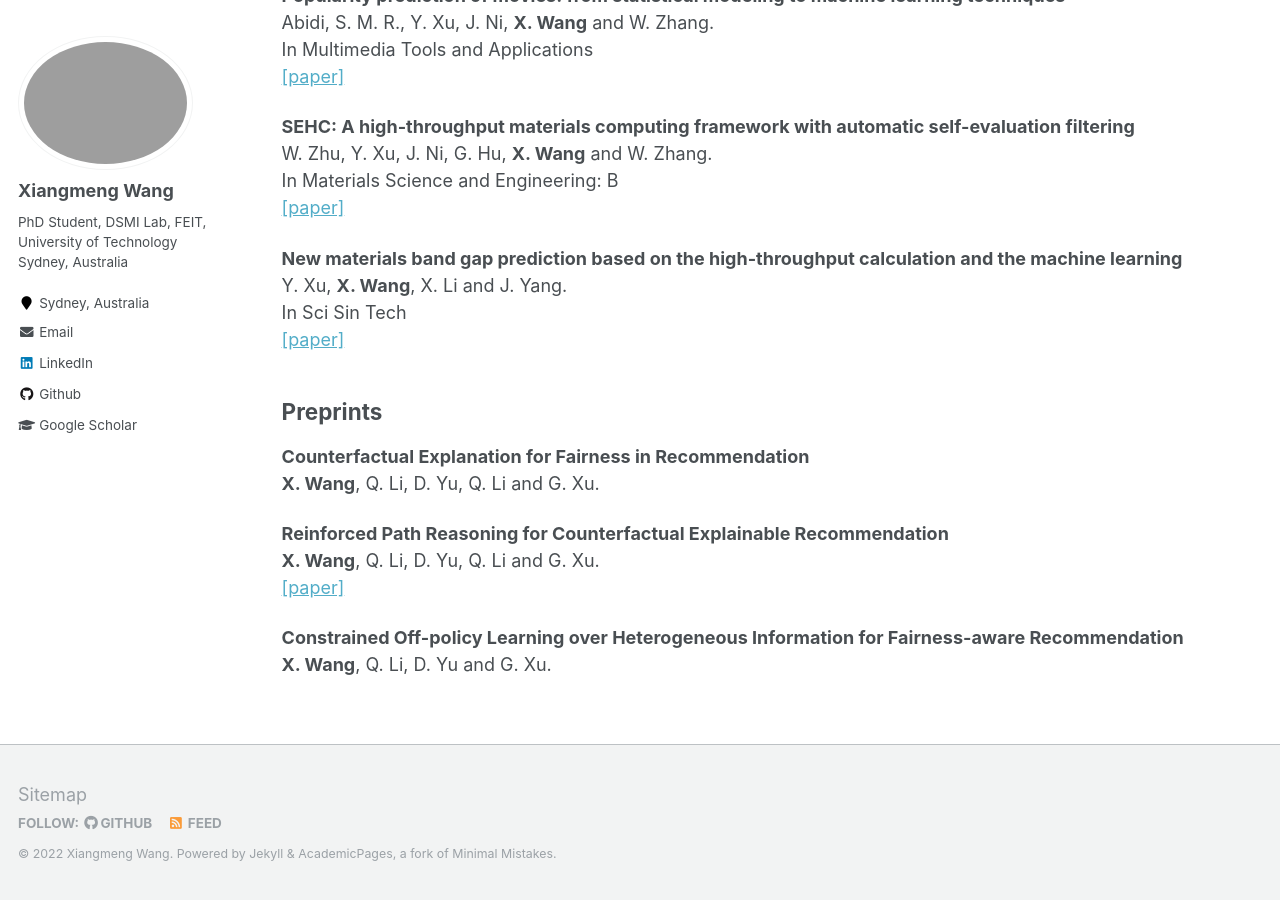
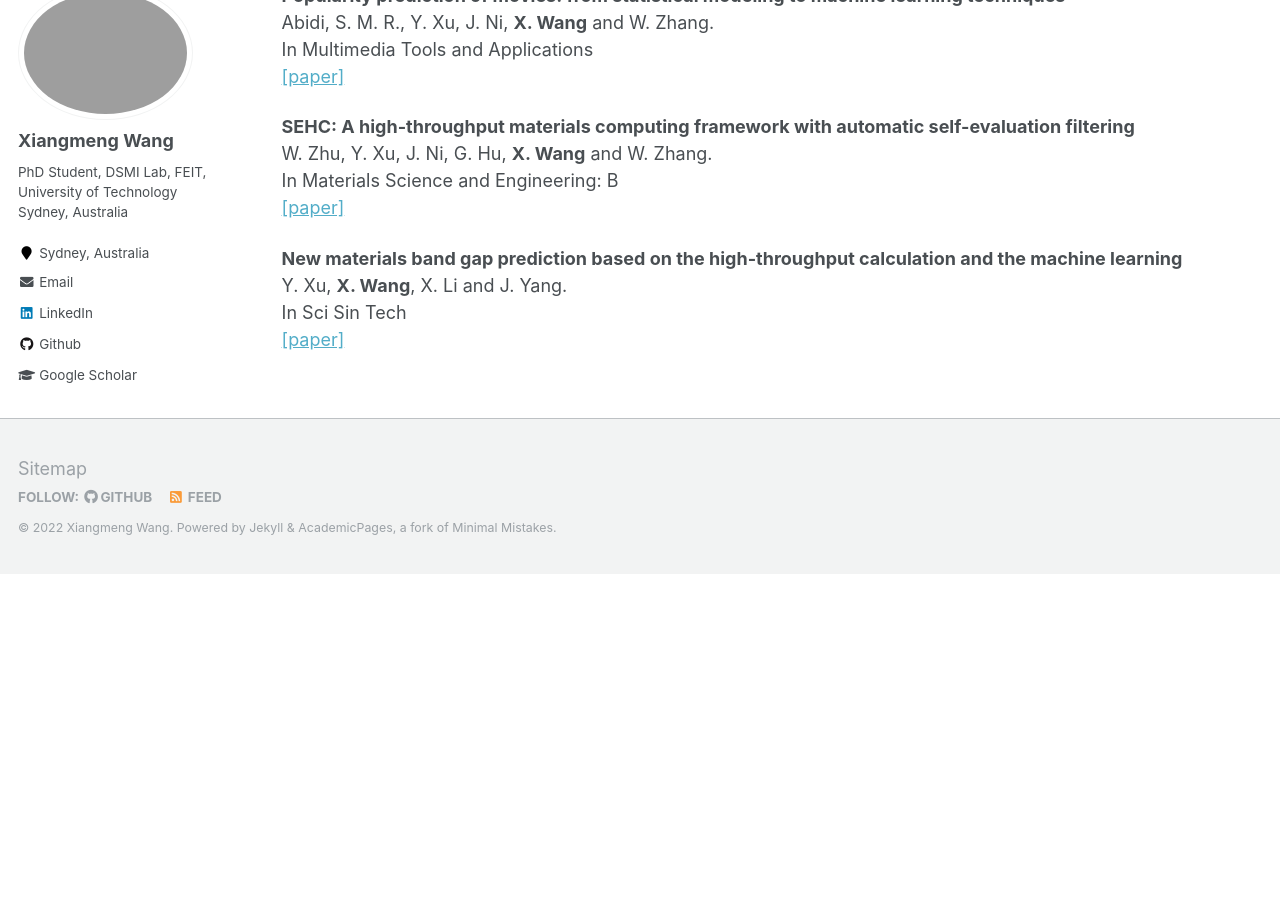
Before and after one commit to Chrystalii/homepage, a Jekyll site: the page built from _pages/publications.md, in a window 1280 px wide and 900 px high, scrolled down 1489 px. Built offline with Jekyll 4.4.1, drawn with Linux system fonts in a browser that asks for light colours; after the commit the page ends 2063 px from its top, so only the background shows below that.

Commit message:
Add files via upload

```diff
--- a/_pages/publications.md
+++ b/_pages/publications.md
@@ -75,15 +75,3 @@ Refereed Journals
 <br>Y. Xu, <strong>X. Wang</strong>, X. Li and J. Yang.
 <br>In Sci Sin Tech
 <br>[[paper]](https://www.researchgate.net/publication/330732686_New_materials_band_gap_prediction_based_on_the_high-throughput_calculation_and_the_machine_learning)
-
-Preprints
-------
-<strong>Counterfactual Explanation for Fairness in Recommendation</strong>
-<br><strong>X. Wang</strong>, Q. Li, D. Yu, Q. Li and G. Xu.
-
-<strong>Reinforced Path Reasoning for Counterfactual Explainable Recommendation</strong>
-<br><strong>X. Wang</strong>, Q. Li, D. Yu, Q. Li and G. Xu.
-<br>[[paper]](https://arxiv.org/abs/2207.06674)
-
-<strong>Constrained Off-policy Learning over Heterogeneous Information for Fairness-aware Recommendation</strong>
-<br><strong>X. Wang</strong>, Q. Li, D. Yu and G. Xu.
```
